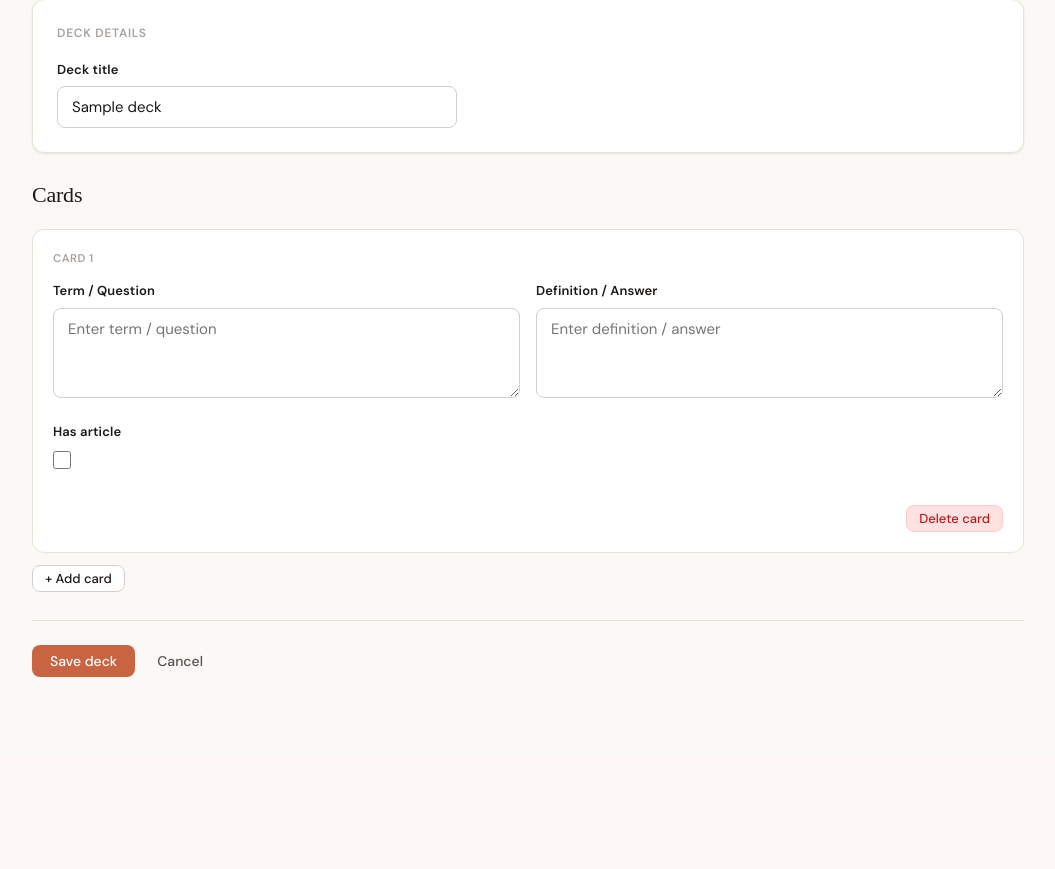
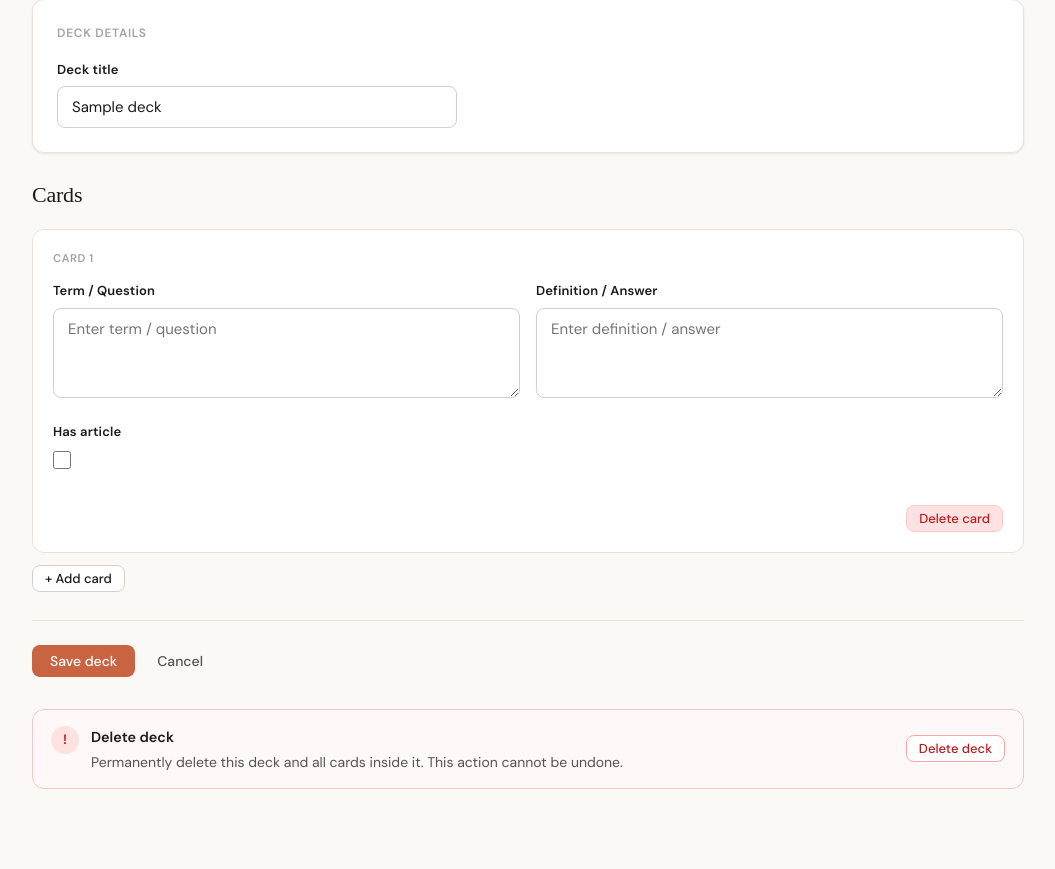
Before and after one commit to meshwho/FlashCardsWebsite, a Django app: page /decks/00000000-0000-0000-0000-000000000001/edit/ in a window 1280 px wide. Shown: the part 244-1113 px from the top of the page, without its empty margins (112-1167 px from the left). Before the commit the page ends 921 px from the top, so only its background shows below. Run offline with Django 5.2, Linux system fonts and the light colour scheme; a user stored in the database is signed in; tables that the repository leaves empty hold one stand-in row (values such as "Sample post"); data that the repository does not hold is empty; parts of the project's set-up code (start-up, migrations or seed data) failed here and were passed over; some web fonts are replaced.

Commit message:
Added delete deck function
(cherry picked from commit d8607c650f156f18dd15981a46dcfb376110cee1)

```diff
--- a/static/css/site.css
+++ b/static/css/site.css
@@ -1222,3 +1222,81 @@ textarea { resize: vertical; min-height: 90px; }
         line-height: 1.35;
     }
 }
+
+/* ── Danger zone ── */
+/* ── Danger zone ── */
+.danger-zone {
+    margin-top: 32px;
+    padding: 16px 18px;
+    border: 1px solid #F3C7C7;
+    border-radius: var(--radius);
+    background: #FFF8F8;
+    display: flex;
+    align-items: center;
+    justify-content: space-between;
+    gap: 18px;
+}
+
+.danger-zone-content {
+    display: flex;
+    align-items: flex-start;
+    gap: 12px;
+    min-width: 0;
+}
+
+.danger-zone-icon {
+    width: 28px;
+    height: 28px;
+    border-radius: 999px;
+    background: var(--red-s);
+    color: var(--red);
+    display: inline-flex;
+    align-items: center;
+    justify-content: center;
+    font-size: 0.85rem;
+    font-weight: 700;
+    flex-shrink: 0;
+}
+
+.danger-zone-title {
+    margin: 0 0 3px;
+    font-family: 'DM Sans', sans-serif;
+    font-size: 0.9rem;
+    font-weight: 700;
+    letter-spacing: 0;
+    text-transform: none;
+    color: var(--text);
+}
+
+.danger-zone-text {
+    margin: 0;
+    font-size: 0.875rem;
+    line-height: 1.45;
+    color: var(--text-2);
+}
+
+.danger-zone-form {
+    flex-shrink: 0;
+}
+
+.danger-zone .btn-danger {
+    background: #FFFFFF;
+    color: var(--red);
+    border: 1px solid #FCA5A5;
+}
+
+.danger-zone .btn-danger:hover {
+    background: var(--red-s);
+}
+
+@media (max-width: 640px) {
+    .danger-zone {
+        align-items: stretch;
+        flex-direction: column;
+    }
+
+    .danger-zone-form .btn {
+        width: 100%;
+        justify-content: center;
+    }
+}
--- a/study/forms.py
+++ b/study/forms.py
@@ -121,12 +121,53 @@ class ReviewScheduleForm(forms.ModelForm):
 
     class Meta:
         model = UserReviewSchedule
-        fields = ["is_active"]
+        fields = ["timezone", "is_active"]
 
     def __init__(self, *args, **kwargs):
         slots_count = kwargs.pop("slots_count", 3)
+
+        if args:
+            data = args[0]
+            args = args[1:]
+        else:
+            data = kwargs.pop("data", None)
+
+        if data is not None:
+            data = data.copy()
+
+            raw_reviews_per_day = data.get("reviews_per_day", slots_count)
+
+            try:
+                reviews_per_day = int(raw_reviews_per_day)
+            except (TypeError, ValueError):
+                reviews_per_day = slots_count
+
+            reviews_per_day = max(1, min(reviews_per_day, 10))
+            data["reviews_per_day"] = str(reviews_per_day)
+
+            if args:
+                args = (data, *args)
+            else:
+                kwargs["data"] = data
+
         super().__init__(*args, **kwargs)
+
         self.fields["reviews_per_day"].initial = slots_count
+
+        self.fields["timezone"].widget.attrs.update({
+            "class": "form-control",
+            "placeholder": "Europe/Kyiv",
+        })
+
+    def clean_timezone(self):
+        timezone_name = self.cleaned_data.get("timezone")
+
+        try:
+            ZoneInfo(timezone_name)
+        except (ZoneInfoNotFoundError, TypeError, ValueError):
+            raise forms.ValidationError("Enter a valid IANA timezone name.")
+
+        return timezone_name
 
 
 class ReviewSlotForm(forms.Form):
--- a/study/urls.py
+++ b/study/urls.py
@@ -20,6 +20,7 @@ from .views import (
     repeat_practice_view,
     sentence_practice_view,
     update_timezone_view,
+    deck_delete_view,
 )
 
 urlpatterns = [
@@ -47,4 +48,5 @@ urlpatterns = [
 
     path("sentence-practice/", sentence_practice_view, name="sentence_practice"),
     path("timezone/update/", update_timezone_view, name="update_timezone"),
+    path("decks/<uuid:deck_id>/delete/", deck_delete_view, name="deck_delete"),
 ]
--- a/study/views.py
+++ b/study/views.py
@@ -162,12 +162,17 @@ def dashboard_view(request):
                 ReviewSlot.objects.filter(schedule=schedule).delete()
 
                 cleaned_slots = []
-                for idx, form in enumerate(slot_formset.forms, start=1):
-                    slot_time = form.cleaned_data["time"]
+
+                for form in slot_formset.forms:
+                    slot_time = form.cleaned_data.get("time")
+
+                    if not slot_time:
+                        continue
+
                     cleaned_slots.append(
                         ReviewSlot(
                             schedule=schedule,
-                            position=idx,
+                            position=len(cleaned_slots) + 1,
                             time=slot_time,
                         )
                     )
@@ -1219,3 +1224,32 @@ def update_timezone_view(request):
     schedule.save(update_fields=["timezone"])
 
     return JsonResponse({"ok": True, "timezone": timezone_name})
+
+
+@login_required
+@require_POST
+def deck_delete_view(request, deck_id):
+    deck = get_user_deck_or_404(request.user, deck_id)
+
+    deck_title = deck.title
+    deck_id_str = str(deck.id)
+    card_count = deck.cards.count()
+
+    with transaction.atomic():
+        log_action(
+            user=request.user,
+            action=AuditLog.ACTION_DELETE,
+            message=f'Deck "{deck_title}" deleted',
+            entity=deck,
+            details={
+                "deck_id": deck_id_str,
+                "title": deck_title,
+                "deleted_cards_count": card_count,
+            },
+            request=request,
+        )
+
+        deck.delete()
+
+    messages.success(request, f'Deck "{deck_title}" was deleted.')
+    return redirect("deck_list")
--- a/templates/study/deck_edit.html
+++ b/templates/study/deck_edit.html
@@ -109,6 +109,30 @@
             <a href="{% url 'deck_detail' deck.id %}" class="btn btn-ghost">Cancel</a>
         </div>
     </form>
+    <div class="danger-zone fade-in-3">
+        <div class="danger-zone-content">
+            <div class="danger-zone-icon">!</div>
+
+            <div>
+                <h3 class="danger-zone-title">Delete deck</h3>
+                <p class="danger-zone-text">
+                    Permanently delete this deck and all cards inside it. This action cannot be undone.
+                </p>
+            </div>
+        </div>
+
+        <form
+            method="post"
+            action="{% url 'deck_delete' deck.id %}"
+            onsubmit="return confirm('Delete this deck and all its cards? This action cannot be undone.');"
+            class="danger-zone-form"
+        >
+            {% csrf_token %}
+            <button type="submit" class="btn btn-danger btn-sm">
+                Delete deck
+            </button>
+        </form>
+    </div>
 </div>
 
 <script>
```
Also changed, not shown: study/tests.py (+54 -0 lines).
